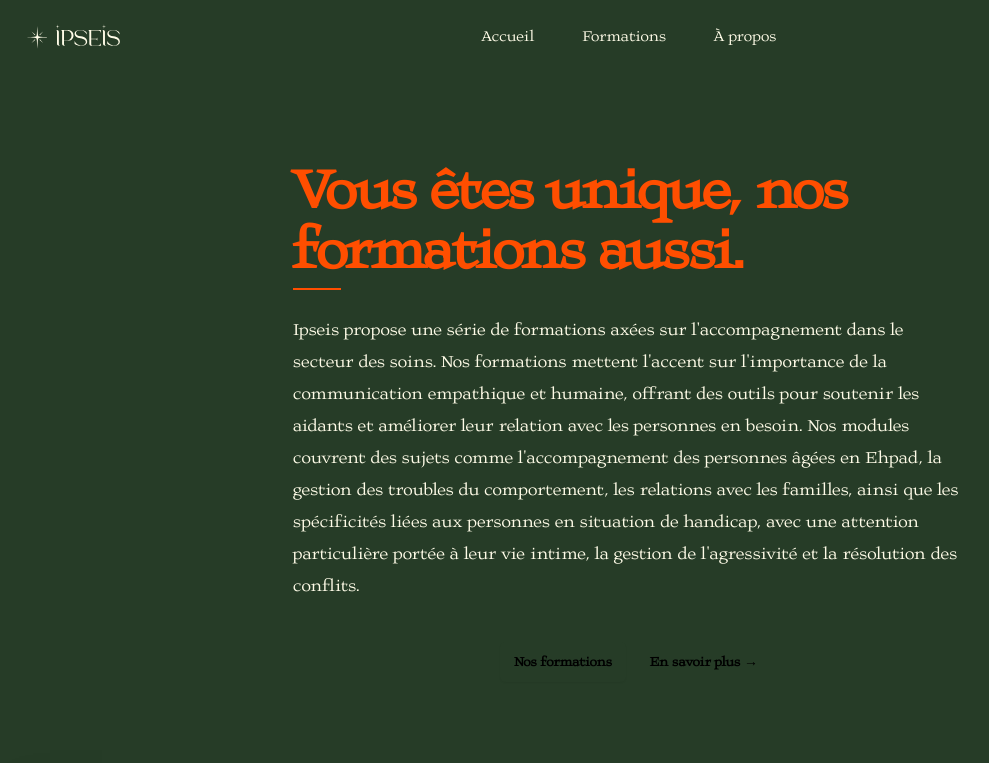
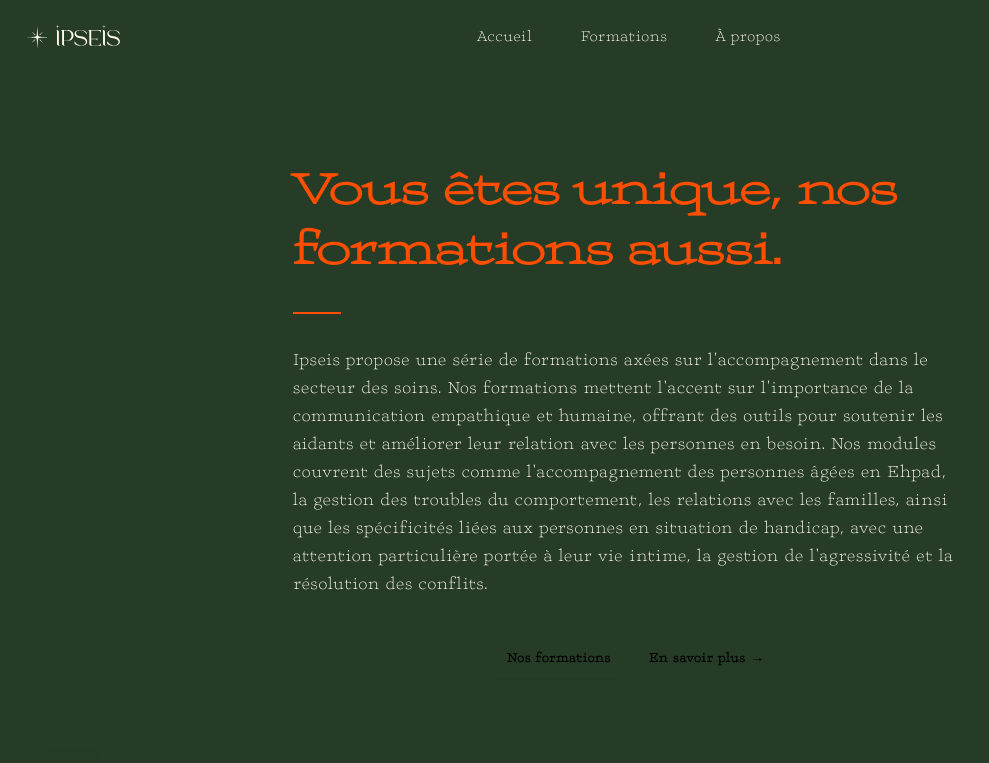
Before and after one commit to Jyok1m/ipseis, a Next.js app: page / in a window 1280 px wide. Shown: the top 763 px of the page, without its empty margins (11-1000 px from the left). Built offline with nearby package versions, Linux system fonts and the light colour scheme.

Commit message:
Refactorisation: Supprimer les fichiers de favicon et de manifest obsolètes

```diff
--- a/src/app/globals.css
+++ b/src/app/globals.css
@@ -18,9 +18,14 @@
 
 @layer base {
 	@font-face {
+		font-family: "Halibut_Expanded";
+		display: "swap";
+		src: url("../_fonts/CLT_Halibut/web/Halibut-ExpandedThin.woff2") format("woff2");
+	}
+	@font-face {
 		font-family: "Halibut";
 		display: "swap";
-		src: url("../_fonts/CLT_Halibut/web/HalibutVF.woff2") format("woff2");
+		src: url("../_fonts/CLT_Halibut/web/Halibut-Thin.woff") format("woff2");
 	}
 	@font-face {
 		font-family: "DM_Sans";
--- a/src/app/layout.tsx
+++ b/src/app/layout.tsx
@@ -10,24 +10,24 @@ export const metadata: Metadata = {
 		"Ipseis est un organisme de formation spécialisé dans l'accompagnement des professionnels de la santé dans le domaine de la réflexologie et de l'accompagnement des personnes agées.",
 	icons: {
 		apple: [
-			{ url: "./icons/apple-icon-57x57.png", sizes: "57x57" },
-			{ url: "./icons/apple-icon-60x60.png", sizes: "60x60" },
-			{ url: "./icons/apple-icon-72x72.png", sizes: "72x72" },
-			{ url: "./icons/apple-icon-76x76.png", sizes: "76x76" },
-			{ url: "./icons/apple-icon-114x114.png", sizes: "114x114" },
-			{ url: "./icons/apple-icon-120x120.png", sizes: "120x120" },
-			{ url: "./icons/apple-icon-144x144.png", sizes: "144x144" },
-			{ url: "./icons/apple-icon-152x152.png", sizes: "152x152" },
-			{ url: "./icons/apple-icon-180x180.png", sizes: "180x180" },
+			{ url: "/icons/apple-icon-57x57.png", sizes: "57x57" },
+			{ url: "/icons/apple-icon-60x60.png", sizes: "60x60" },
+			{ url: "/icons/apple-icon-72x72.png", sizes: "72x72" },
+			{ url: "/icons/apple-icon-76x76.png", sizes: "76x76" },
+			{ url: "/icons/apple-icon-114x114.png", sizes: "114x114" },
+			{ url: "/icons/apple-icon-120x120.png", sizes: "120x120" },
+			{ url: "/icons/apple-icon-144x144.png", sizes: "144x144" },
+			{ url: "/icons/apple-icon-152x152.png", sizes: "152x152" },
+			{ url: "/icons/apple-icon-180x180.png", sizes: "180x180" },
 		],
 		icon: [
-			{ url: "./icons/android-icon-192x192.png", sizes: "192x192", type: "image/png" },
-			{ url: "./icons/favicon-32x32.png", sizes: "32x32", type: "image/png" },
-			{ url: "./icons/favicon-96x96.png", sizes: "96x96", type: "image/png" },
-			{ url: "./icons/favicon-16x16.png", sizes: "16x16", type: "image/png" },
+			{ url: "/icons/android-icon-192x192.png", sizes: "192x192", type: "image/png" },
+			{ url: "/icons/favicon-32x32.png", sizes: "32x32", type: "image/png" },
+			{ url: "/icons/favicon-96x96.png", sizes: "96x96", type: "image/png" },
+			{ url: "/icons/favicon-16x16.png", sizes: "16x16", type: "image/png" },
 		],
 	},
-	manifest: "./icons/manifest.json",
+	manifest: "/manifest.json",
 };
 
 export default function RootLayout({
@@ -36,8 +36,8 @@ export default function RootLayout({
 	children: React.ReactNode;
 }>) {
 	return (
-		<html lang="fr" className="font-serif ">
-			<body className="flex flex-col justify-between h-screen bg-support">
+		<html lang="fr" className="font-serif">
+			<body className="flex flex-col justify-between h-screen bg-support tracking-wider">
 				<Header />
 				{children}
 				<Footer />
--- a/src/app/page.tsx
+++ b/src/app/page.tsx
@@ -32,9 +32,11 @@ export default function Accueil() {
 				<div className="py-8">
 					<div className="mx-auto max-w-7xl px-6 lg:px-8">
 						<div className="mx-auto max-w-2xl">
-							<h1 className="text-4xl font-bold tracking-tight text-gray-900 sm:text-6xl text-cohesion">Vous êtes unique, nos formations aussi.</h1>
-							<div className="border border-cohesion my-2 w-12"></div>
-							<p className="mt-6 text-lg leading-8 text-support">
+							<h1 className="text-4xl font-serif-expanded font-semibold tracking-normal text-gray-900 sm:text-5xl sm:leading-tight text-cohesion">
+								Vous êtes unique, nos formations aussi.
+							</h1>
+							<div className="border border-cohesion w-12 my-8"></div>
+							<p className="text-md sm:text-lg leading-6 text-support">
 								Ipseis propose une série de formations axées sur l&apos;accompagnement dans le secteur des soins. Nos formations mettent l&apos;accent
 								sur l&apos;importance de la communication empathique et humaine, offrant des outils pour soutenir les aidants et améliorer leur
 								relation avec les personnes en besoin. Nos modules couvrent des sujets comme l&apos;accompagnement des personnes âgées en Ehpad, la
--- a/tailwind.config.ts
+++ b/tailwind.config.ts
@@ -4,6 +4,7 @@ const config: Config = {
 	content: ["./src/pages/**/*.{js,ts,jsx,tsx,mdx}", "./src/components/**/*.{js,ts,jsx,tsx,mdx}", "./src/app/**/*.{js,ts,jsx,tsx,mdx}"],
 	theme: {
 		fontFamily: {
+			"serif-expanded": ["Halibut_Expanded", "serif"],
 			serif: ["Halibut", "serif"],
 			sans: ["DM_Sans", "sans-serif"],
 		},
```
Also changed, not shown: src/app/manifest.json, 1 other file (tests, documents, lock files or other folders).
